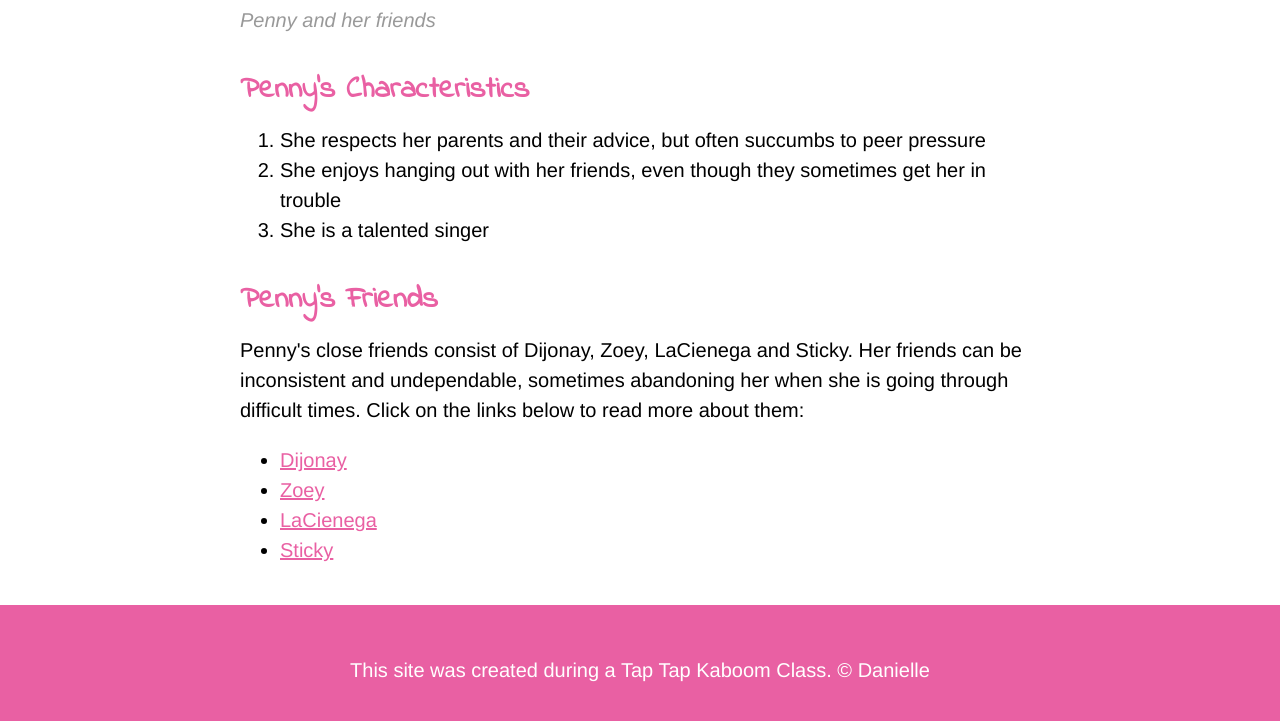
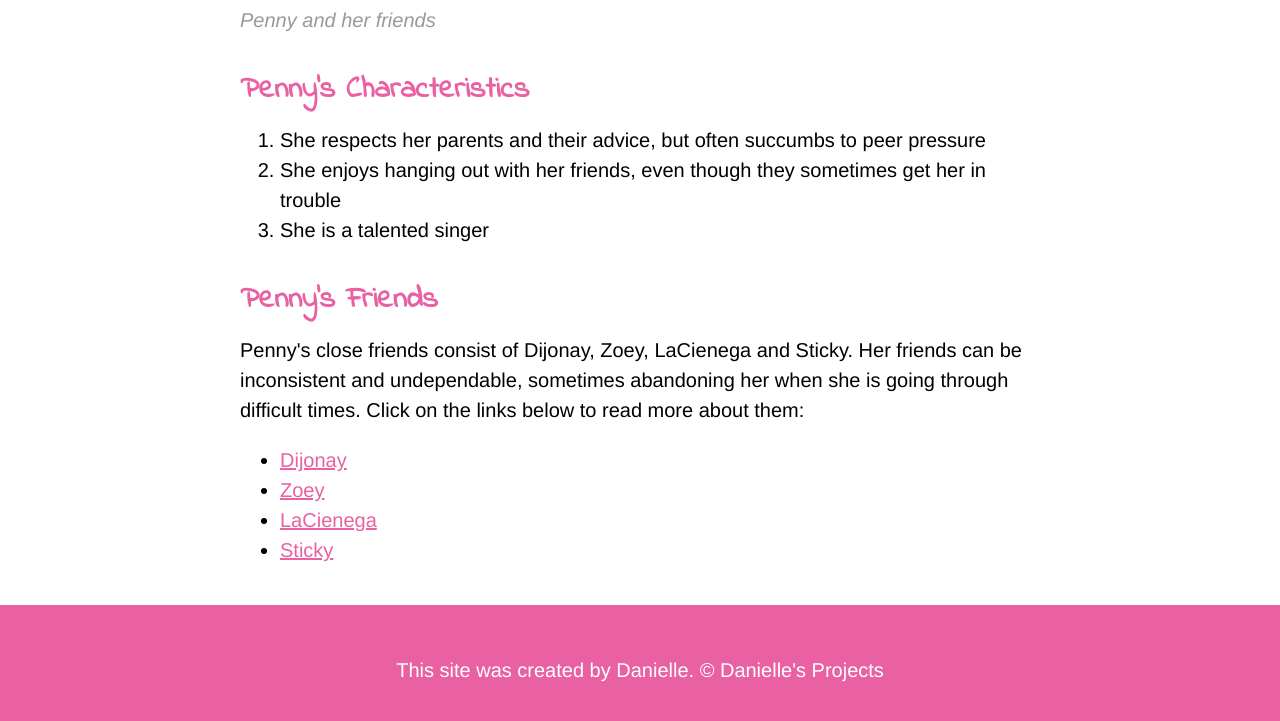
Before and after one commit to daniellesk/Cartoon-Hero, a plain HTML site: page CSS/Index.HTML in a window 1280 px wide. Shown: the part 976-1697 px from the top of the page. Drawn offline with Linux system fonts and the light colour scheme.

Commit message:
Updated Footer Content

```diff
--- a/CSS/Index.HTML
+++ b/CSS/Index.HTML
@@ -41,7 +41,7 @@
 	</main>
 	<!-- Footer Element -->
 	<footer>
-	<p>This site was created during a Tap Tap Kaboom Class. &copy; Danielle </p>
+	<p>This site was created by Danielle. &copy; Danielle's Projects </p>
 	</footer>
 
 	</body>
```
